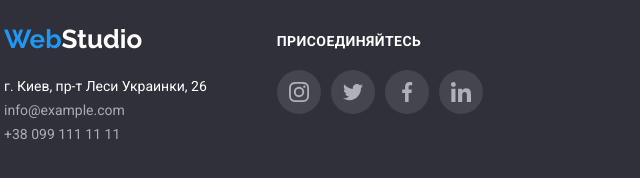
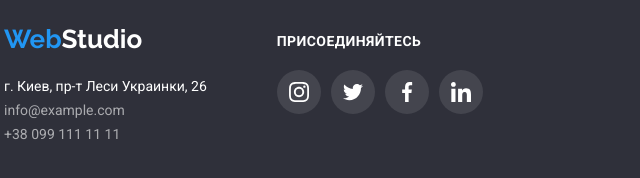
Before and after one commit to olypchuk/goit-markup-hw-04, a plain HTML site: page portfolio.html in a window 1280 px wide. Shown: the part 1665-1843 px from the top of the page, 36-676 px from the left. Drawn offline with nearby package versions, Linux system fonts and the light colour scheme.

Commit message:
доделал

```diff
--- a/css/style.css
+++ b/css/style.css
@@ -252,11 +252,12 @@ img{
 .list-list-container {
     width: 270px;
 
-    background: #F5F4FA;
+
     border-radius: 4px;
 }
 .title-list-item>svg{
     padding: 25px 100px;
+    background: #F5F4FA;
 }
 
 .list-list-container +.list-list-container{
@@ -496,6 +497,7 @@ img{
     display: flex;
     background: rgba(255, 255, 255, 0.1);
     cursor: pointer;
+    fill: #FFFFFF;
 
 
  }
```
